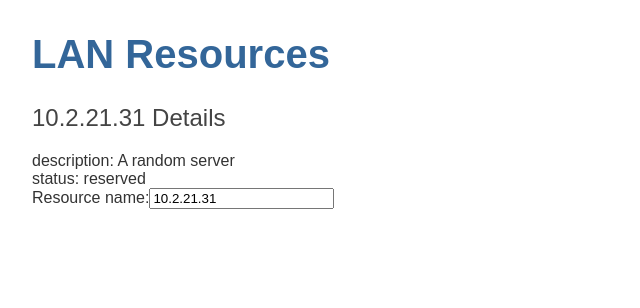
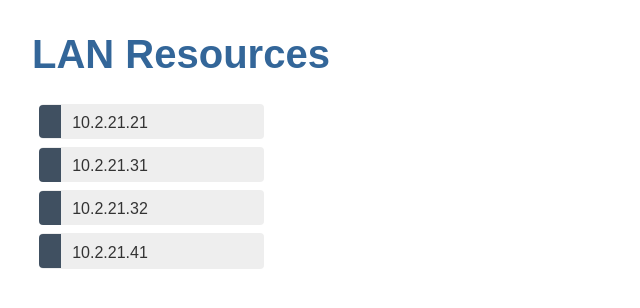
Before and after one commit to jtroo/resource-aggregator, an Angular app in the folder public/: page / in a window 1280 px wide. Shown: the top 308 px of the page, without its empty margins (0-640 px from the left). Built offline with nearby package versions, Linux system fonts and the light colour scheme.

Commit message:
Change to mocked list of resources

```diff
--- /dev/null
+++ b/public/src/app/mock-resources.ts
@@ -0,0 +1,24 @@
+import { Resource } from './resource';
+
+export const RESOURCES: Resource[] = [
+  {
+	  name: '10.2.21.21',
+	  description: 'A random server',
+	  status: 'online',
+  },
+  {
+	  name: '10.2.21.31',
+	  description: 'A random server',
+	  status: 'online',
+  },
+  {
+	  name: '10.2.21.32',
+	  description: 'A random server',
+	  status: 'online',
+  },
+  {
+	  name: '10.2.21.41',
+	  description: 'A random server',
+	  status: 'online',
+  },
+];
--- a/public/src/app/resources/resources.component.css
+++ b/public/src/app/resources/resources.component.css
@@ -0,0 +1,55 @@
+/* ResourcesComponent's private CSS styles */
+.resources {
+  margin: 0 0 2em 0;
+  list-style-type: none;
+  padding: 0;
+  width: 15em;
+}
+.resources li {
+  cursor: pointer;
+  position: relative;
+  left: 0;
+  background-color: #EEE;
+  margin: .5em;
+  padding: .3em 0;
+  height: 1.6em;
+  border-radius: 4px;
+}
+.resources li:hover {
+  color: #2c3a41;
+  background-color: #e6e6e6;
+  left: .1em;
+}
+.resources li.selected {
+  background-color: black;
+  color: white;
+}
+.resources li.selected:hover {
+  background-color: #505050;
+  color: white;
+}
+.resources li.selected:active {
+  background-color: black;
+  color: white;
+}
+.resources .badge {
+  display: inline-block;
+  font-size: small;
+  color: white;
+  padding: 0.8em 0.7em 0 0.7em;
+  background-color:#405061;
+  line-height: 0.7em;
+  position: relative;
+  left: -1px;
+  top: -4px;
+  height: 1.8em;
+  margin-right: .8em;
+  border-radius: 4px 0 0 4px;
+}
+.resources .name {
+  padding-bottom: 3px;
+}
+
+input {
+  padding: .5rem;
+}
--- a/public/src/app/resources/resources.component.html
+++ b/public/src/app/resources/resources.component.html
@@ -1,7 +1,18 @@
-<h2>{{resource.name | uppercase}} Details</h2>
-<div><span>description: </span>{{resource.description}}</div>
-<div><span>status: </span>{{resource.status}}</div>
-<div>
-  <label for="name">Resource name:</label>
-  <input id="name" [(ngModel)]="resource.name" placeholder="name">
+<ul class="resources">
+  <li *ngFor="let resource of resources"
+    [class.selected]="resource === selectedResource"
+    (click)="onSelect(resource)">
+    <span class="badge">&nbsp;</span>
+    <span class="name">{{resource.name}}</span>
+  </li>
+</ul>
+
+<div *ngIf="selectedResource">
+  <h2>{{selectedResource.name | uppercase}} Details</h2>
+  <div><span>Description: </span>{{selectedResource.description}}</div>
+  <div><span>Status: </span>{{selectedResource.status}}</div>
+  <div>
+    <label for="name">Name: </label>
+    <input id="name" [(ngModel)]="selectedResource.name" placeholder="name">
+  </div>
 </div>
--- a/public/src/app/resources/resources.component.ts
+++ b/public/src/app/resources/resources.component.ts
@@ -1,5 +1,6 @@
 import { Component, OnInit } from '@angular/core';
 import { Resource } from '../resource';
+import { RESOURCES } from '../mock-resources'
 
 @Component({
   selector: 'app-resources',
@@ -8,14 +9,15 @@ import { Resource } from '../resource';
 })
 export class ResourcesComponent implements OnInit {
 
+  resources = RESOURCES;
+  selectedResource?: Resource;
+
   constructor() { }
 
   ngOnInit(): void {
   }
 
-  resource: Resource = {
-    name: "10.2.21.31",
-    description: "A random server",
-    status: "reserved",
+  onSelect(resource: Resource): void {
+    this.selectedResource = resource;
   }
 }
```
